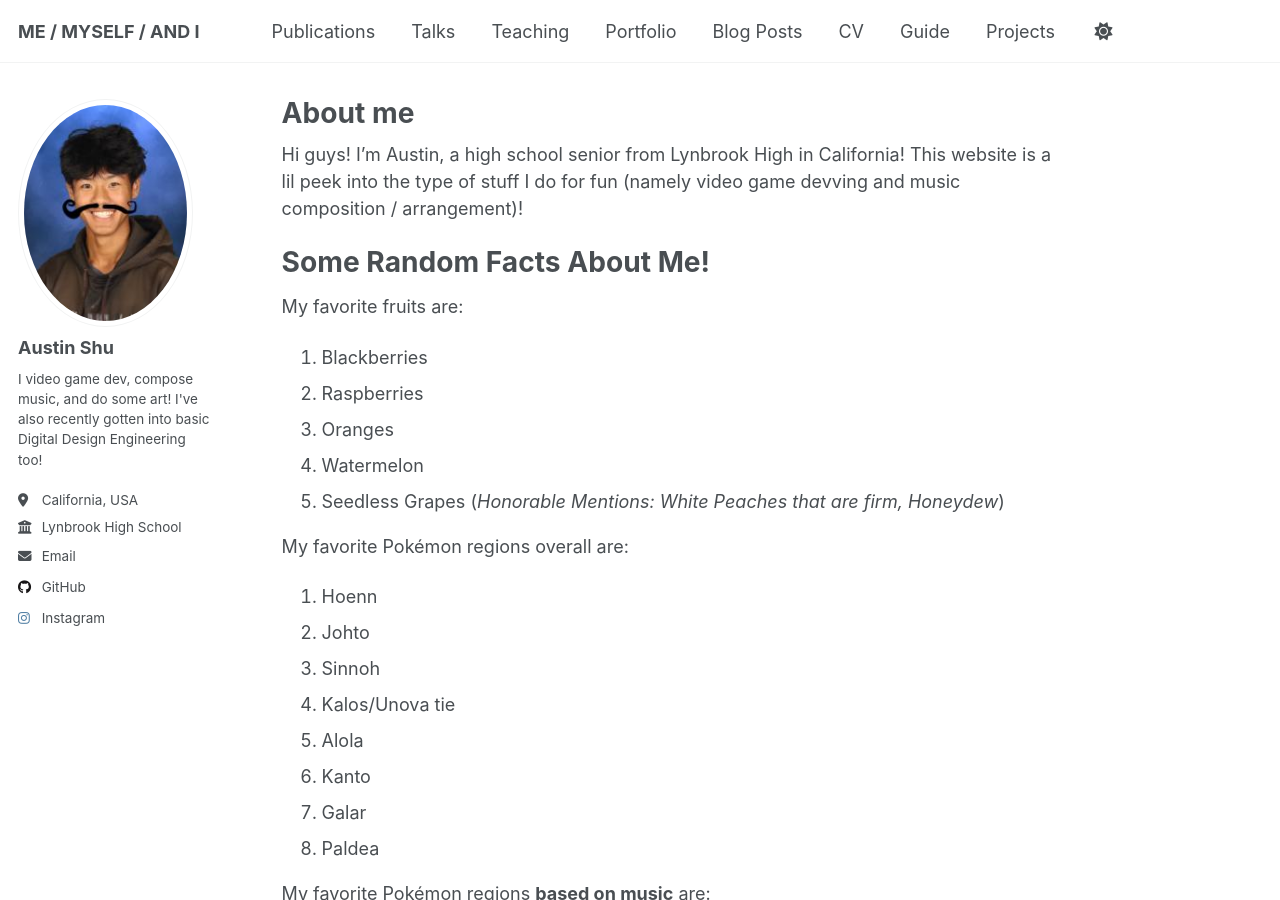
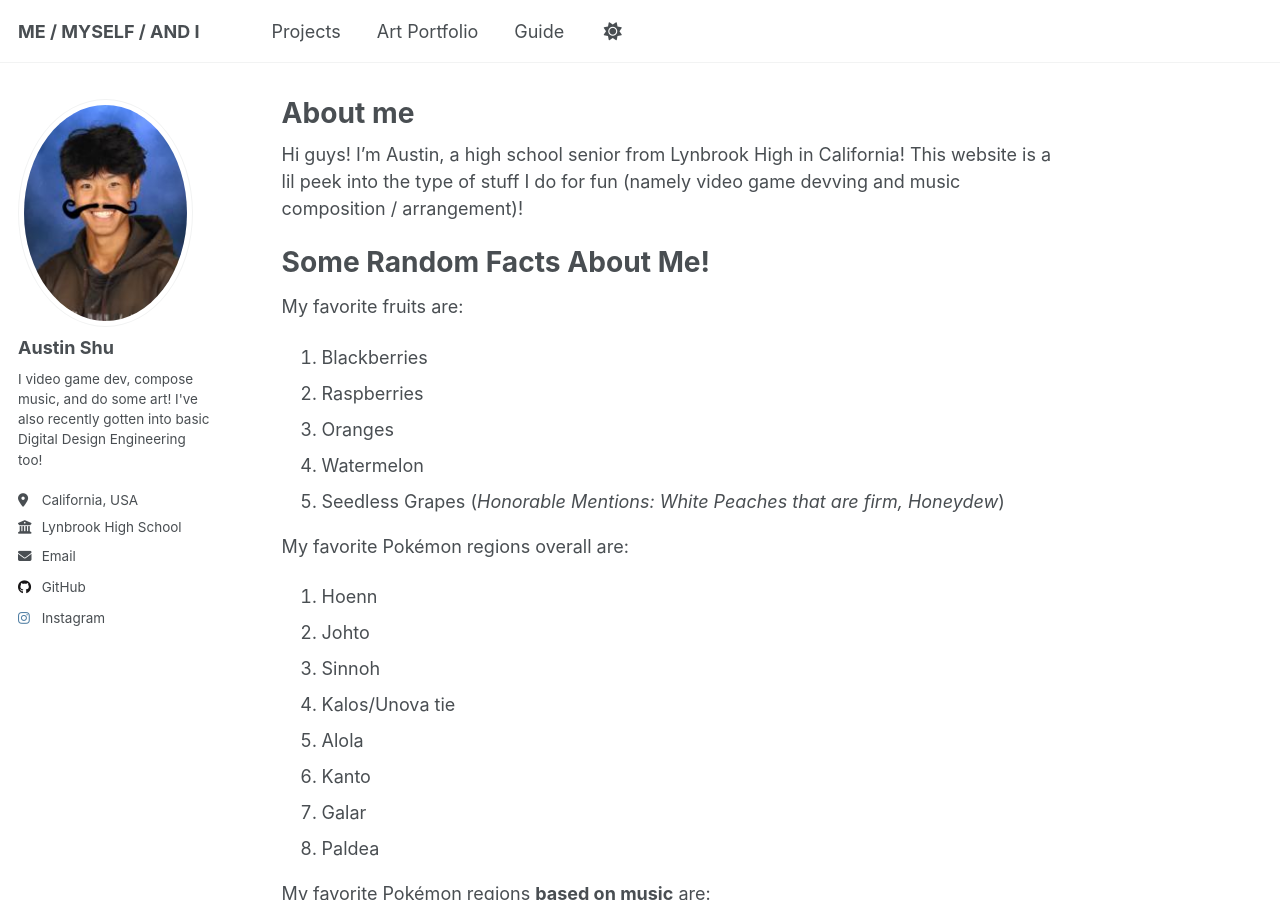
Before and after one commit to austinshoe/austinshoe.github.io, a Jekyll site: the page built from _pages/about.md, in a window 1280 px wide and 900 px high. Built offline with Jekyll 4.4.1, drawn with Linux system fonts in a browser that asks for light colours; a script that is not in the unit is left out; some of the changed lines change nothing that is shown.

Commit message:
Page Reordering

```diff
--- a/_data/navigation.yml
+++ b/_data/navigation.yml
@@ -8,29 +8,28 @@
 #      Markdown formatted page while the second is generated using JSON.
 
 main:
-  - title: "Publications"
-    url: /publications/
+  #- title: "Publications"
+  #  url: /publications/
 
-  - title: "Talks"
-    url: /talks/
+  #- title: "Talks"
+  #  url: /talks/
 
-  - title: "Teaching"
-    url: /teaching/
+  #- title: "Teaching"
+  #  url: /teaching/
+  - title: "Projects"
+    url: /projects/
 
-  - title: "Portfolio"
+  - title: "Art Portfolio"
     url: /portfolio/
 
-  - title: "Blog Posts"
-    url: /year-archive/
+  #- title: "Blog Posts"
+  #  url: /year-archive/
 
-  - title: "CV"
-    url: /cv/
+  #- title: "CV"
+  #  url: /cv/
 
   # - title: "CV"
   #   url: /cv-json/
 
   - title: "Guide"
     url: /markdown/
-
-  - title: "Projects"
-    url: /projects/
```
